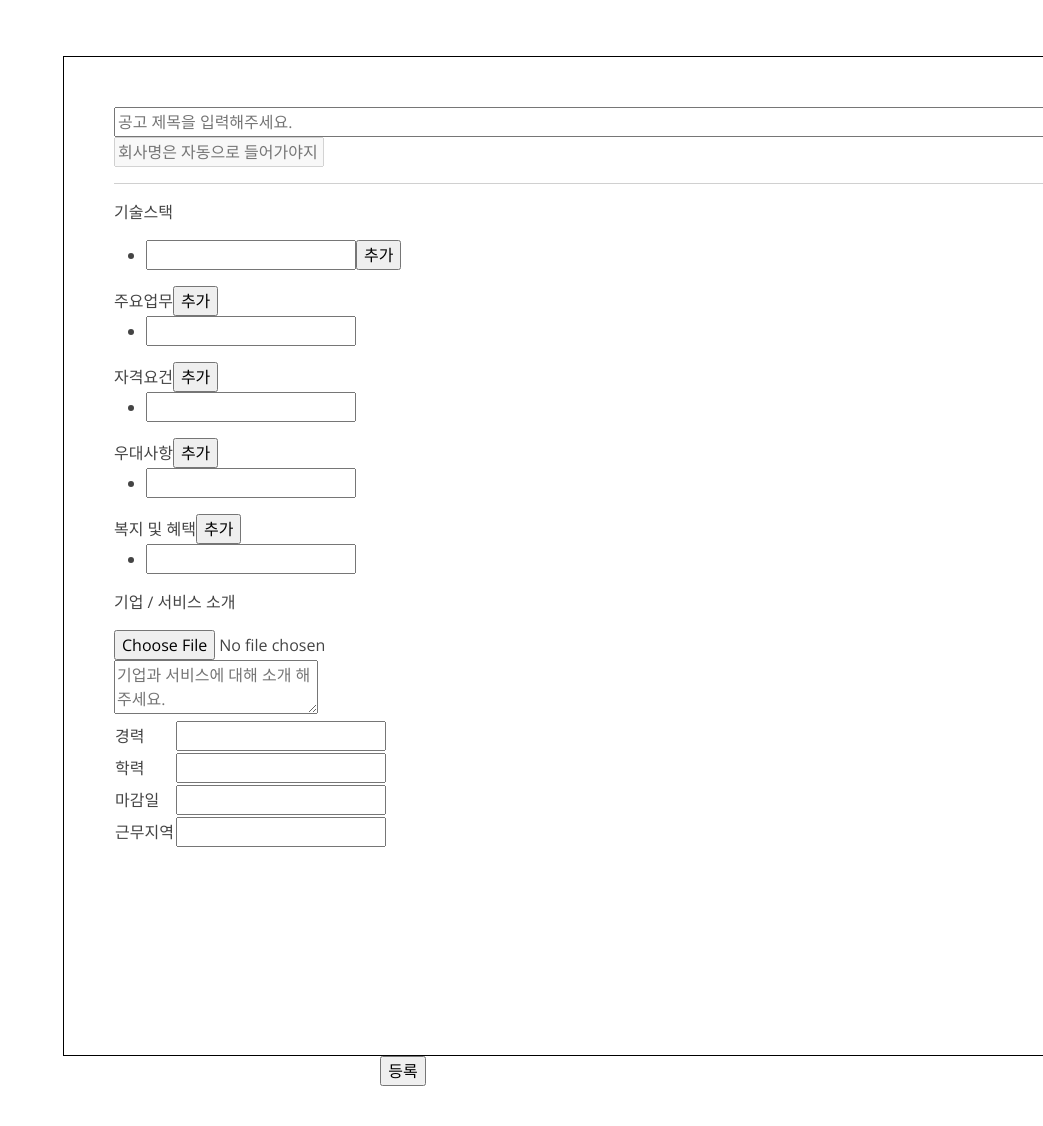
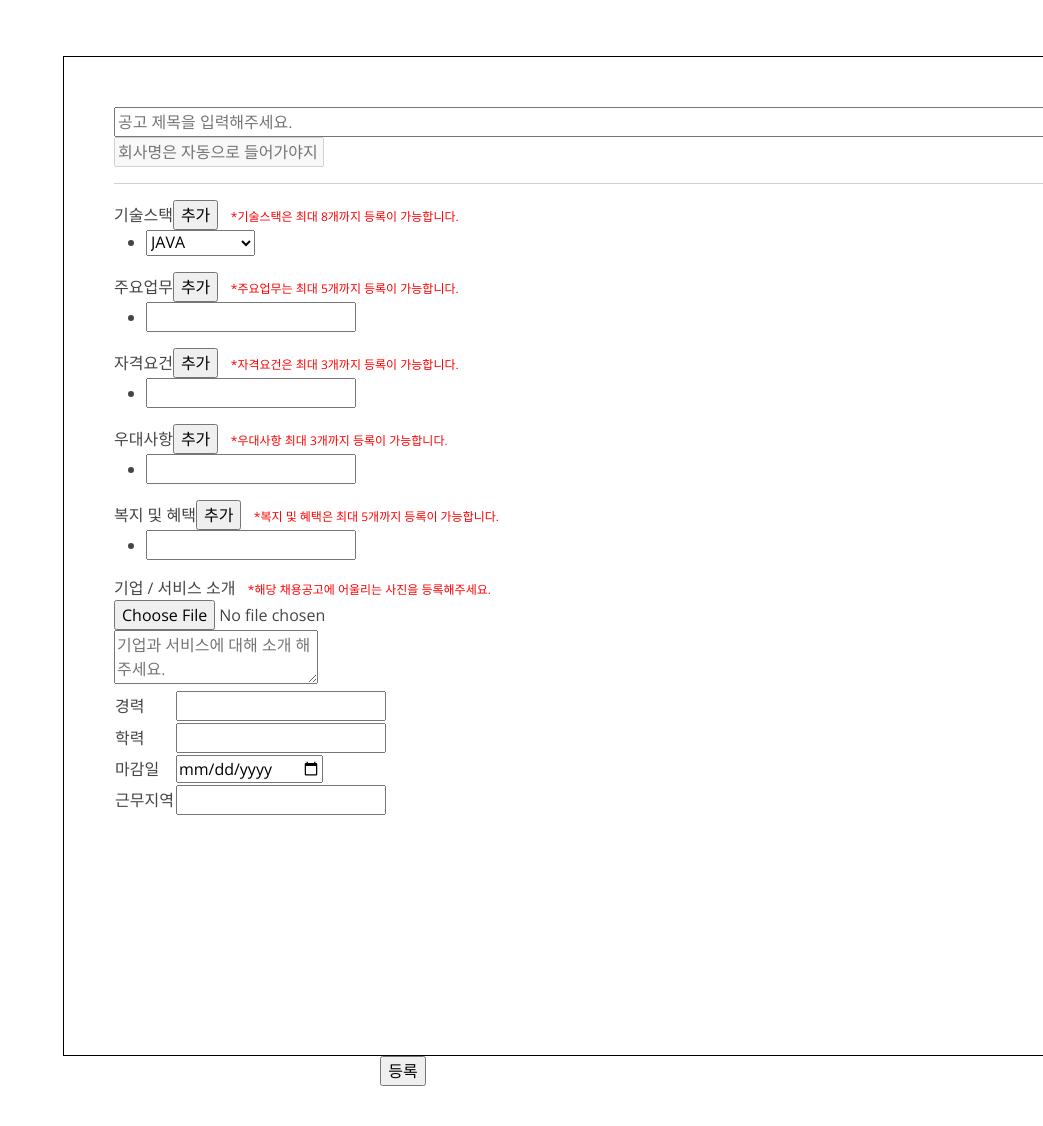
Before and after one commit to LeeOhyeon/PEOPLE119, a Java web app: page /offer/enrollOffer.do in a window 1280 px wide. Shown: the part 154-1280 px from the top of the page, without its empty margins (237-1280 px from the left). Run offline with Spring Boot 4, a stand-in JSP engine, Linux system fonts and the light colour scheme; some of the project's set-up classes (security, data sources, template engines, error pages and the like) are left out, and stand-ins take their place; some libraries are stand-ins or nearby versions.

Commit message:
enrollOffer 하는중 <jh>

```diff
--- a/GDJ41_people119_final/src/main/java/com/pp/boot/offer/controller/OfferController.java
+++ b/GDJ41_people119_final/src/main/java/com/pp/boot/offer/controller/OfferController.java
@@ -1,27 +1,63 @@
 package com.pp.boot.offer.controller;
 
+import java.util.List;
+
+import org.springframework.beans.factory.annotation.Autowired;
 import org.springframework.stereotype.Controller;
 import org.springframework.web.bind.annotation.RequestMapping;
+import org.springframework.web.bind.annotation.RequestMethod;
+import org.springframework.web.bind.annotation.RequestParam;
+import org.springframework.web.servlet.ModelAndView;
+
+import com.pp.boot.common.PageFactory;
+import com.pp.boot.offer.model.service.OfferService;
+import com.pp.boot.offer.model.vo.Offer;
+
+import lombok.extern.slf4j.Slf4j;
 
 @Controller
+@Slf4j
+@RequestMapping("/offer")
 public class OfferController {
 
+	@Autowired
+	private OfferService service;
+
 	// 채용공고 리스트로 화면 전환
-	@RequestMapping("/offer/offerList.do")
-	public String offerList() {
-		return "offer/offerList";
+	@RequestMapping("/offerList.do")
+	public ModelAndView offerList(@RequestParam(value="cPage", defaultValue="1") int cPage, @RequestParam(value="numPerpage", defaultValue="5") int numPerpage, ModelAndView mv) {
+//		List<Offer> list = service.selectOfferList(cPage, numPerpage);
+		List<Offer> list = service.selectOfferList();
+
+		log.debug("{}"+list);
+		// 전체 공고 개수 확인
+		int totalData = service.countOfferList();
+
+		mv.addObject("totalContents", totalData);
+		mv.addObject("pageBar", PageFactory.getPageBar(totalData, cPage, numPerpage, 5, "offer/offerList.do"));
+
+		mv.addObject("list", list);
+		mv.setViewName("offer/offerList");
+
+		return mv;
 	}
 
 	// 채용공고 상세보기
-	@RequestMapping("/offer/offerView.do")
+	@RequestMapping("/offerView.do")
 	public String offerView() {
 		return "offer/offerView";
 	}
 
 	// 채용공고 등록 페이지로 이동
-	@RequestMapping("/offer/enrollOffer.do")
-	public String enrolloffer() {
+	@RequestMapping("/enrollOffer.do")
+	public String enrollOffer() {
 		return "offer/enrollOffer";
 	}
 
+	// 공고 등록
+//	@RequestMapping(value="/enrollOfferEnd.do", method=RequestMethod.POST)
+//	public ModelAndView enrollOfferEnd() {
+//
+//	}
+
 }
--- a/GDJ41_people119_final/src/main/resources/mybatis-config.xml
+++ b/GDJ41_people119_final/src/main/resources/mybatis-config.xml
@@ -5,5 +5,6 @@
 		<typeAlias type="com.pp.boot.company.model.vo.Company" alias="company"/>
 		<typeAlias type="com.pp.boot.member.model.vo.Member" alias="member"/>
 		<typeAlias type="com.pp.boot.board.model.vo.Board" alias="board"/>
+		<typeAlias type="com.pp.boot.offer.model.vo.Offer" alias="offer"/>
 	</typeAliases>
 </configuration>
--- a/GDJ41_people119_final/src/main/webapp/WEB-INF/views/common/companyHeader.jsp
+++ b/GDJ41_people119_final/src/main/webapp/WEB-INF/views/common/companyHeader.jsp
@@ -51,7 +51,7 @@
         <ul>
           <li><a class="nav-link scrollto active" href="${path}/company/companyIndex.do">Home</a></li>
           <li><a class="nav-link scrollto active" href="/">구직자메인</a></li>
-          <li class="dropdown"><a href="#"><span>채용정보</span> <i class="bi bi-chevron-down"></i></a>
+          <li class="dropdown"><a href="${path }/offer/offerList.do"><span>채용정보</span> <i class="bi bi-chevron-down"></i></a>
             <ul>
               <li><a href="#">지역</a></li>
               <li><a href="#">포지션</a></li>
--- a/GDJ41_people119_final/src/main/webapp/WEB-INF/views/offer/enrollOffer.jsp
+++ b/GDJ41_people119_final/src/main/webapp/WEB-INF/views/offer/enrollOffer.jsp
@@ -25,72 +25,94 @@
 
 	<section>
 
-		<form action="">
+		<form name="offerFrm" action="${path }/offer/enrollOfferEnd.do" method="post" enctype="multipart/form-data">
 			<div class="content">
 
-				<input class="input title" type="text" placeholder="공고 제목을 입력해주세요.">
+				<input name="offerTitle" class="input title" type="text" placeholder="공고 제목을 입력해주세요.">
 
-				<input class="input company" type="text" placeholder="회사명은 자동으로 들어가야지" disabled>
+				<input name="companyNmae" class="input company" type="text" placeholder="회사명은 자동으로 들어가야지" disabled>
 
 				<hr>
 
 				<div id="tech">
-					<p class="title">기술스택</p>
-					<ul>
-						<li><input type="text"><input type="button" value="추가" onclick=""></li>
+					<p class="title">기술스택</p><input type="button" value="추가" onclick="add_select_tech();">&nbsp;&nbsp;&nbsp;<p class="info">*기술스택은 최대 8개까지 등록이 가능합니다.</p>
+					<ul class="techUl">
+						<li>
+							<select>
+								<option value="java">JAVA</option>
+								<option value="jsp">JSP</option>
+								<option value="ajax">Ajax</option>
+								<option value="jquery">JQuery</option>
+								<option value="mysql">My-SQL</option>
+								<option value="oracle">ORACLE</option>
+								<option value="css">CSS</option>
+								<option value="html">HTML</option>
+								<option value="mybatis">MyBatis</option>
+								<option value="spring">Spirng</option>
+								<option value="javascript">JavaScript</option>
+								<option value="springboot">Spring boot</option>
+								<option value="react">React</option>
+								<option value="angular">Angular</option>
+								<option value="vue">Vue.js</option>
+								<option value="nodejs">Node.js</option>
+								<option value="python">Python</option>
+								<option value="bootstrap">BootStrap</option>
+								<option value="servlet">Servlet</option>
+							</select>
+						</li>
 					</ul>
 				</div>
 
 				<div id="business">
-					<p class="p">주요업무</p><input class="flex" type="button" value="추가" onclick="add_input_business();">
+					<p class="p">주요업무</p><input class="flex" type="button" value="추가" onclick="add_input_business();">&nbsp;&nbsp;&nbsp;<p class="info">*주요업무는 최대 5개까지 등록이 가능합니다.</p>
 					<ul id="businessUl">
-						<li><input type="text"></li>
+						<li><input name="business" type="text"></li>
 					</ul>
 				</div>
 
 				<div id="qualification">
-					<p class="p">자격요건</p><input class="flex" type="button" value="추가" onclick="add_input_business();">
-					<ul>
-						<li><input type="text"></li>
+					<p class="p">자격요건</p><input class="flex" type="button" value="추가" onclick="add_input_qualification();">&nbsp;&nbsp;&nbsp;<p class="info">*자격요건은 최대 3개까지 등록이 가능합니다.</p>
+					<ul id="qualificationUl">
+						<li><input name="qualification" type="text"></li>
 					</ul>
 				</div>
 
-				<div id="">
-					<p class="p">우대사항</p><input class="flex" type="button" value="추가" onclick="add_input_business();">
-					<ul>
-						<li><input type="text"></li>
+				<div id="treatment">
+					<p class="p">우대사항</p><input class="flex" type="button" value="추가" onclick="add_input_treatment();">&nbsp;&nbsp;&nbsp;<p class="info">*우대사항 최대 3개까지 등록이 가능합니다.</p>
+					<ul id="treatmentUl">
+						<li><input name="treatment" type="text"></li>
 					</ul>
 				</div>
 
-				<div id="">
-					<p class="p">복지 및 혜택</p><input class="flex" type="button" value="추가" onclick="add_input_business();">
-					<ul>
-						<li><input type="text"></li>
+				<div id="welfare">
+					<p class="p">복지 및 혜택</p><input class="flex" type="button" value="추가" onclick="add_input_welfare();">&nbsp;&nbsp;&nbsp;<p class="info">*복지 및 혜택은 최대 5개까지 등록이 가능합니다.</p>
+					<ul id="welfareUl">
+						<li><input name="welfare" type="text"></li>
 					</ul>
 				</div>
 
 				<div>
-					<p class="title">기업 / 서비스 소개</p>
-					<input type="file" style="display: block;">
-					<textarea placeholder="기업과 서비스에 대해 소개 해주세요."></textarea>
+					<p class="title">기업 / 서비스 소개</p>&nbsp;&nbsp;&nbsp;<p class="info">*해당 채용공고에 어울리는 사진을 등록해주세요.</p>
+					<input name="upFile" type="file" style="display: block;">
+					<textarea name="offerContent" placeholder="기업과 서비스에 대해 소개 해주세요."></textarea>
 				</div>
 
 				<table>
 					<tr>
 						<td>경력</td>
-						<td><input type="text"></td>
+						<td><input name="career" type="text"></td>
 					</tr>
 					<tr>
 						<td>학력</td>
-						<td><input type="text"></td>
+						<td><input name="education" type="text"></td>
 					</tr>
 					<tr>
 						<td>마감일</td>
-						<td><input type="text"></td>
+						<td><input name="endDate" type="date"></td>
 					</tr>
 					<tr>
 						<td>근무지역</td>
-						<td><input type="text"></td>
+						<td><input name="location" type="text"></td>
 					</tr>
 				</table>
 			</div>
@@ -102,18 +124,83 @@
 	</section>
 
 	<script>
+		// 추가버튼 누르면 select 생성(tech)
+		const add_select_tech=()=>{
+			const techUl = $("#techUl");
+			const techLi = $("<li>");
+			const techSelect = $("<select>").append("<option vlaue='java'>JAVA</option>");
+			const techInputButton = $("<input type='button' value='삭제' onclick='tech_remove(this)'>");
+			techLi.append(techSelect).append(techInputButton);
+			techUl.append(techLi)
+		}
+		// 삭제버튼 누르면 input 삭제
+		const tech_remove=(obj)=>{
+			document.getElementById('techUl').removeChild(obj.parentNode);
+		}
+
+		// 추가버튼 누르면 input 생성(business)
 		const add_input_business=()=>{
 			const businessUl = $("#businessUl");
-			const li = $("<li>");
-			const newInput = $("<input type='text'>");
-			const newInputButton = $("<input type='button' value='삭제' onclick='remove(this)'>");
-			li.append(newInput).append(newInputButton);
-			businessUl.append(li)
+			const businessLi = $("<li>");
+			const businessInput = $("<input type='text' name='business'>");
+			const businessInputButton = $("<input type='button' value='삭제' onclick='business_remove(this)'>");
+			businessLi.append(businessInput).append(businessInputButton);
+			businessUl.append(businessLi)
+		}
+		// 삭제버튼 누르면 input 삭제
+		const business_remove=(obj)=>{
+			document.getElementById('businessUl').removeChild(obj.parentNode);
 		}
 
-		const remove=(obj)=>{
-			document.getElementById('businessUl').removeChild(obj.parentNode);
+		// 추가버튼 누르면 input 생성(qualification)
+		const add_input_qualification=()=>{
+			const qualificationUl = $("#qualificationUl");
+			const li = $("<li>");
+			const newInput = $("<input type='text' name='qualification'>");
+			const newInputButton = $("<input type='button' value='삭제' onclick='qualification_remove(this)'>");
+			li.append(newInput).append(newInputButton);
+			qualificationUl.append(li)
 		}
+		// 삭제버튼 누르면 input 삭제
+		const qualification_remove=(obj)=>{
+			document.getElementById('qualificationUl').removeChild(obj.parentNode);
+		}
+
+		// 추가버튼 누르면 input 생성(treatment)
+		const add_input_treatment=()=>{
+			const treatmentUl = $("#treatmentUl");
+			const treatmentLi = $("<li>");
+			const treatmentInput = $("<input type='text' name='treatment'>");
+			const treatmentInputButton = $("<input type='button' value='삭제' onclick='treatment_remove(this)'>");
+			treatmentLi.append(treatmentInput).append(treatmentInputButton);
+			treatmentUl.append(treatmentLi)
+		}
+		// 삭제버튼 누르면 input 삭제
+		const treatment_remove=(obj)=>{
+			document.getElementById('treatmentUl').removeChild(obj.parentNode);
+		}
+
+		// 추가버튼 누르면 input 생성(welfareUl)
+		const add_input_welfare=()=>{
+			const welfareUl = $("#welfareUl");
+			const welfareLi = $("<li>");
+			const welfareInput = $("<input type='text' name='welfare'>");
+			const welfareInputButton = $("<input type='button' value='삭제' onclick='welfare_remove(this)'>");
+			welfareLi.append(welfareInput).append(welfareInputButton);
+			welfareUl.append(welfareLi)
+		}
+		// 삭제버튼 누르면 input 삭제
+		const welfare_remove=(obj)=>{
+			document.getElementById('welfareUl').removeChild(obj.parentNode);
+		}
+
+		// 파일올리면 올린파일 명 나오게
+		$(()=>{
+			$("[name=upFile]").change(e=>{
+				const fileName = $(e.target).prop('files')[0].name;
+				$(e.target).next(".custom-file-label").html(fileName);
+			})
+		})
 	</script>
 
 <jsp:include page="/WEB-INF/views/common/footer.jsp"/>
--- a/GDJ41_people119_final/src/main/webapp/resources/assets/css/enrollOffer.css
+++ b/GDJ41_people119_final/src/main/webapp/resources/assets/css/enrollOffer.css
@@ -30,3 +30,11 @@ p.p{
 div#submit{
 	text-align: center;
 }
+p.title{
+	display: inline;
+}
+p.info {
+	color: red;
+	font-size: 12px;
+	display: inline;
+}
```
Also changed, not shown: GDJ41_people119_final/src/main/java/com/pp/boot/common/PageFactory.java (added, +57 -0 lines), GDJ41_people119_final/src/main/java/com/pp/boot/offer/model/dao/OfferDao.java (added, +18 -0 lines), GDJ41_people119_final/src/main/java/com/pp/boot/offer/model/dao/OfferDaoImpl.java (added, +28 -0 lines), GDJ41_people119_final/src/main/java/com/pp/boot/offer/model/service/OfferService.java (added, +15 -0 lines), GDJ41_people119_final/src/main/java/com/pp/boot/offer/model/service/OfferServiceImpl.java (added, +38 -0 lines), GDJ41_people119_final/src/main/java/com/pp/boot/offer/model/vo/Offer.java (+9 -25 lines), GDJ41_people119_final/src/main/webapp/WEB-INF/views/offer/offerList.jsp (+7 -2 lines).
